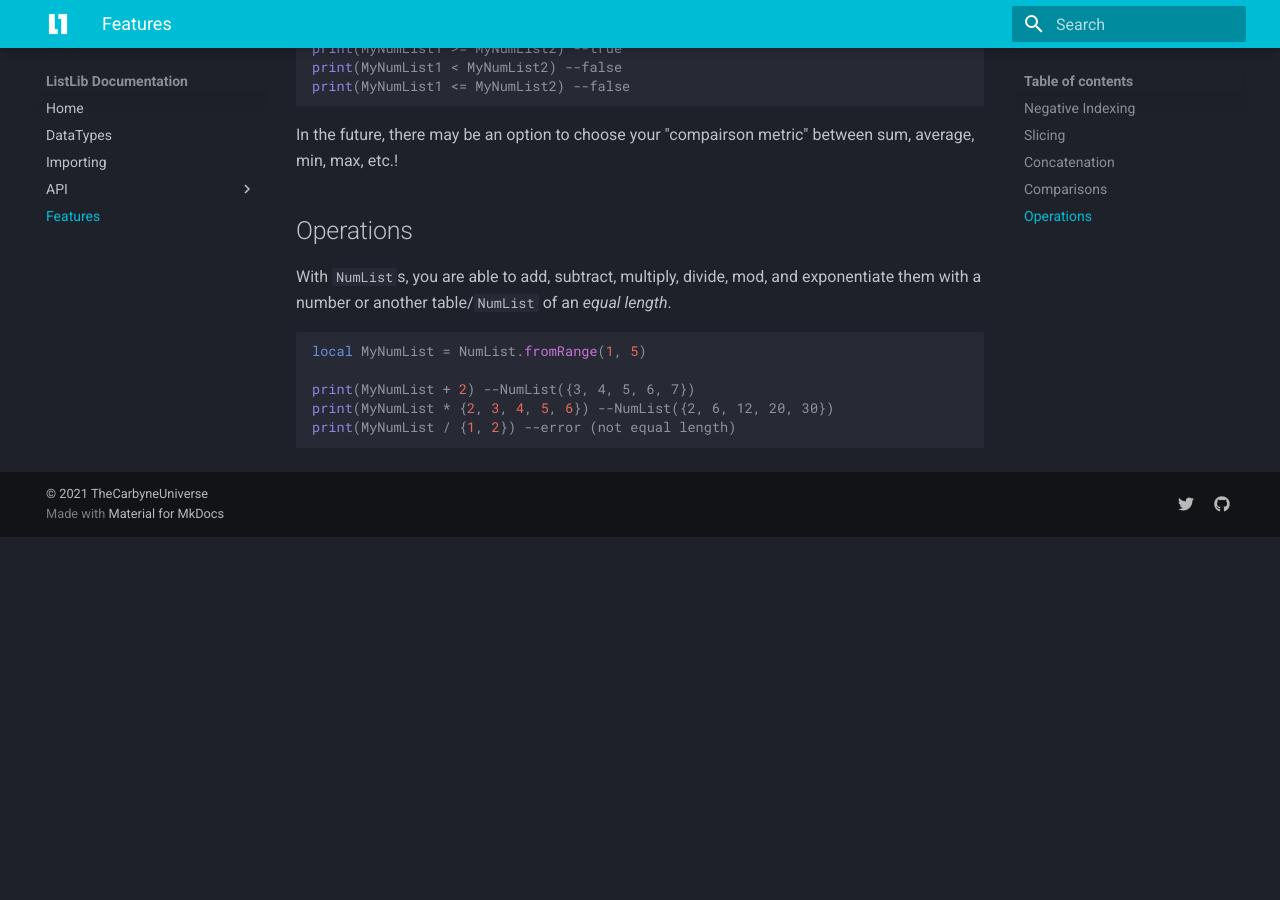
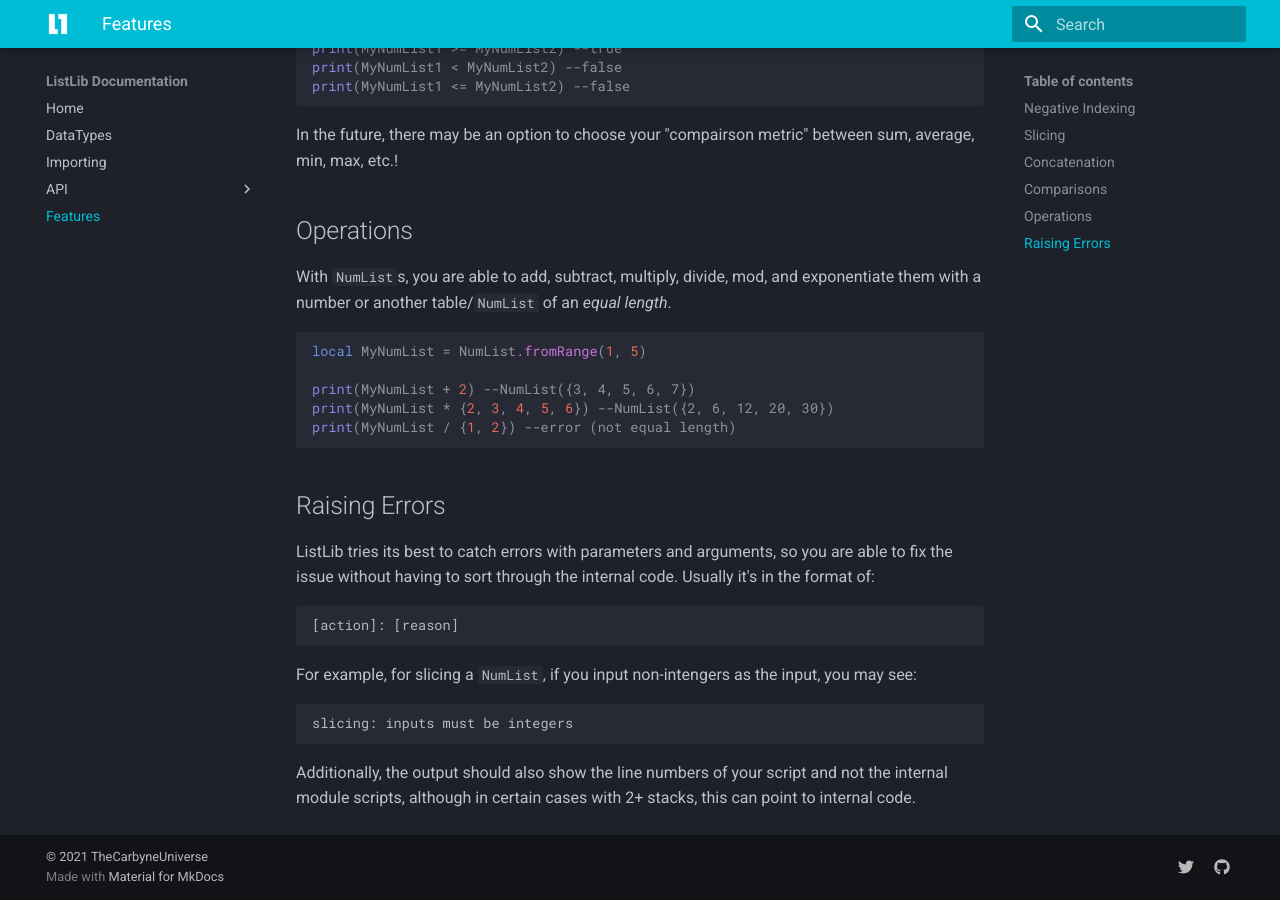
Before and after one commit to krishpatel2067/ListLib, an MkDocs documentation site: the page built from docs/features.md, in a window 1280 px wide and 900 px high, scrolled down 1501 px. Built offline with MkDocs 1.6.1 and Material for MkDocs 9.7.7, drawn with Linux system fonts in a browser that asks for light colours; before the commit the page ends 2038 px from its top, so only the background shows below that.

````diff
--- a/docs/features.md
+++ b/docs/features.md
@@ -73,3 +73,15 @@
 print(MyNumList * {2, 3, 4, 5, 6}) --NumList({2, 6, 12, 20, 30})
 print(MyNumList / {1, 2}) --error (not equal length)
 ```
+## Raising Errors
+ListLib tries its best to catch errors with parameters and arguments, so you are able to fix the issue without having to sort through the internal code. Usually it's in the format of:
+
+```
+[action]: [reason]
+```
+For example, for slicing a `NumList`, if you input non-intengers as the input, you may see:
+
+```
+slicing: inputs must be integers
+```
+Additionally, the output should also show the line numbers of your script and not the internal module scripts, although in certain cases with 2+ stacks, this can point to internal code.
````
